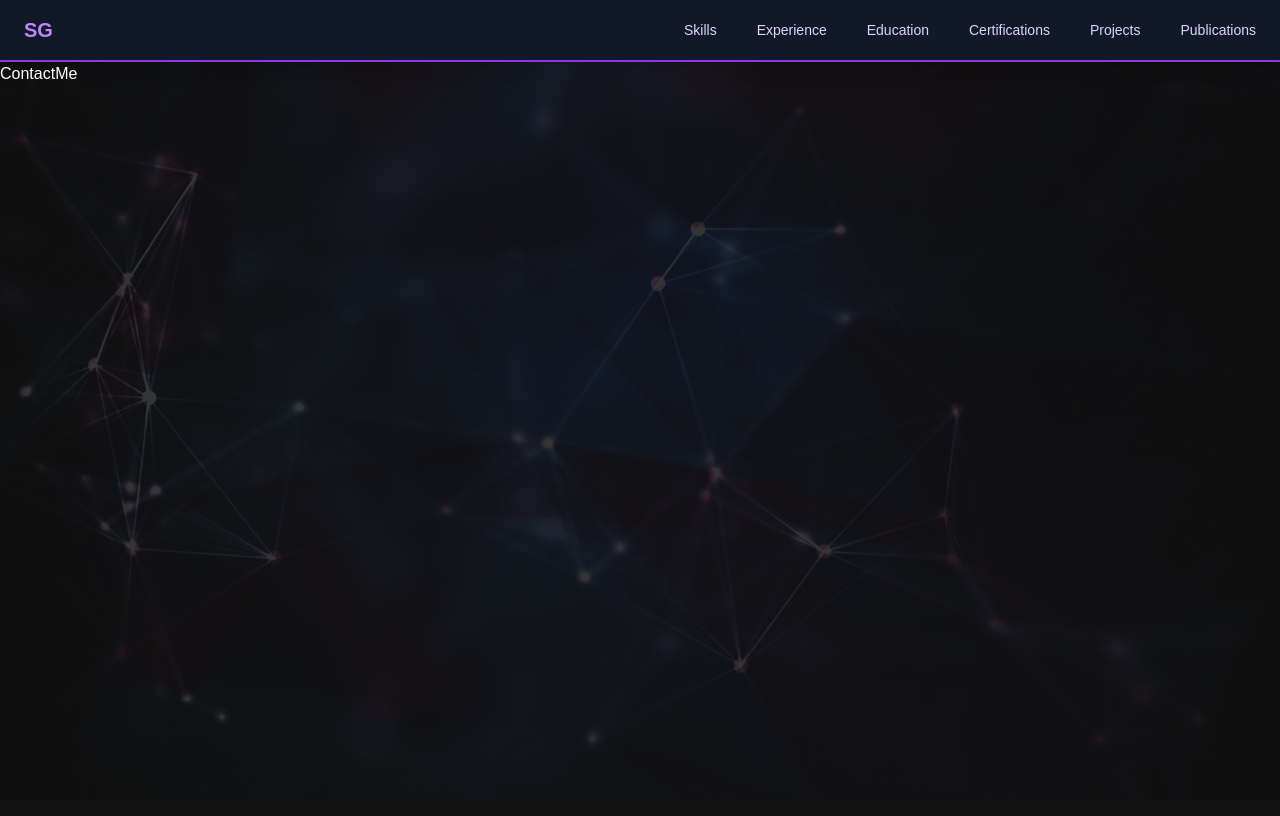
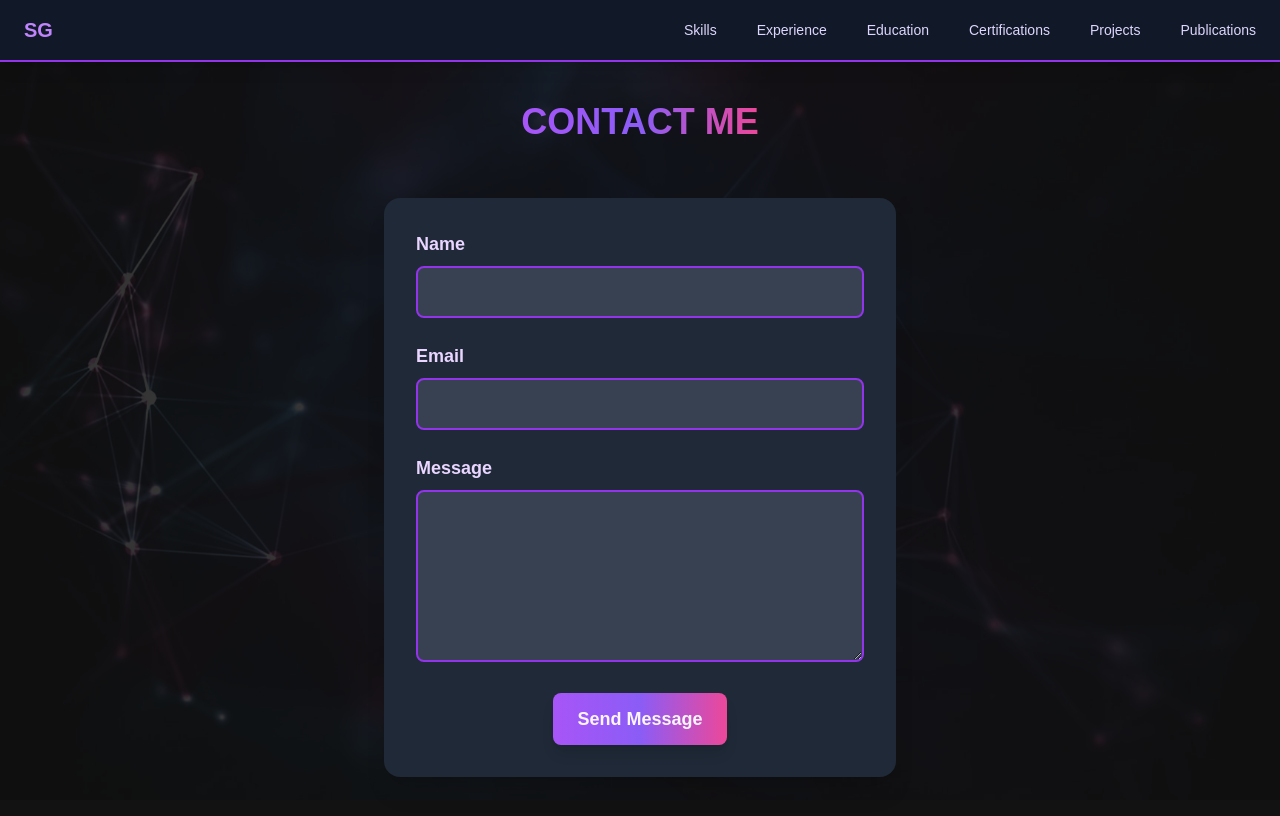
Before and after one commit to Sagnik-Coder24/Resume-Website, a React (Vite) app: page /contact in a window 1280 px wide. Built offline with nearby package versions, Linux system fonts and the light colour scheme.

Commit message:
Insta comp and added animation

```diff
--- a/src/App.css
+++ b/src/App.css
@@ -38,6 +38,42 @@
 /* Firefox */
 .custom-scrollbar {
   scrollbar-width: none; /* Hide scrollbar in Firefox */
+}
+
+/* Text animation rolling */
+.role {
+  display: block;
+  height: 100%;
+  padding-left: 8px;
+  color: #8f60ff;
+  animation: role-change 4s infinite;
+}
+
+@keyframes role-change {
+  10% {
+    transform: translateY(-102%);
+  }
+  25% {
+    transform: translateY(-100%);
+  }
+  35% {
+    transform: translateY(-202%);
+  }
+  50% {
+    transform: translateY(-200%);
+  }
+  60% {
+    transform: translateY(-302%);
+  }
+  75% {
+    transform: translateY(-300%);
+  }
+  85% {
+    transform: translateY(-402%);
+  }
+  100% {
+    transform: translateY(-400%);
+  }
 }
 
 /* Custom bullet with purple color */
@@ -109,3 +145,27 @@ li.purple-dot::before {
     transform: translateX(0%);
   }
 }
+
+@keyframes moveGradient {
+  0% {
+    background-position: 0% 50%;
+  }
+  25% {
+    background-position: 50% 0%;
+  }
+  50% {
+    background-position: 100% 50%;
+  }
+  75% {
+    background-position: 50% 100%;
+  }
+  100% {
+    background-position: 0% 50%;
+  }
+}
+
+.animated-bg {
+  background: linear-gradient(45deg, #9b4d96, #6b46c1, #d53f8c);
+  background-size: 400% 400%;
+  animation: moveGradient 6s ease infinite;
+}
--- a/src/App.jsx
+++ b/src/App.jsx
@@ -17,7 +17,7 @@ import Navbar from "./components/Navbar/Navbar.jsx";
 
 import { BrowserRouter as Router, Route, Routes } from "react-router-dom";
 import NotFound from "./components/MainPage/Notfound.jsx";
-import ContactMe from "./components/ContactMe.jsx";
+import ContactMe from "./components/MainPage/ContactMe.jsx";
 import BackToTop from "./components/Button/BackToTop.jsx";
 
 function App() {
--- a/src/assets/data.jsx
+++ b/src/assets/data.jsx
@@ -40,8 +40,12 @@ export default {
   personal_info: {
     name: "SAGNIK GHOSH",
     title: "Associate at Cognizant",
-    headline:
-      "Aspiring Full Stack Developer with 2+ years of experience, a strong passion for DSA, problem-solving, and a commitment to lifelong learning",
+    headline: [
+      "Full Stack Developer",
+      "DSA enthusiast",
+      "Problem solver",
+      "Lifelong learner", // Must be 4
+    ],
     location: {
       city: "Kolkata",
       state: "West Bengal",
@@ -63,7 +67,7 @@ export default {
     profile_picture: profile_pic,
   },
   summary: [
-    "Software Engineer at Cognizant with a passion for coding 💻 and continuous learning 📚.",
+    "Software Engineer at Cognizant ( 2+ YOE ) with a passion for coding 💻 and continuous learning 📚.",
     "Focused on mastering the MERN stack (MongoDB, Express, React, Node.js) 🔧.",
     "Deepening understanding of Data Structures & Algorithms (DSA) 🔍 to build efficient, scalable solutions ⚙️.",
     "Solved over 100 problems on platforms like Leetcode, enhancing problem-solving abilities 💡.",
--- a/src/components/ContactMe.jsx
+++ /dev/null
@@ -1,7 +0,0 @@
-import React from "react";
-
-const ContactMe = () => {
-  return <div>ContactMe</div>;
-};
-
-export default ContactMe;
--- /dev/null
+++ b/src/components/MainPage/ContactMe.jsx
@@ -0,0 +1,104 @@
+import React, { useState } from "react";
+
+const ContactMe = () => {
+  const [formData, setFormData] = useState({
+    name: "",
+    email: "",
+    message: "",
+  });
+
+  const handleChange = (e) => {
+    const { name, value } = e.target;
+    setFormData((prevData) => ({
+      ...prevData,
+      [name]: value,
+    }));
+  };
+
+  const handleSubmit = (e) => {
+    e.preventDefault();
+    // Handle form submission (e.g., send data to a server or email)
+    console.log(formData);
+    alert("Message sent!");
+    setFormData({ name: "", email: "", message: "" });
+  };
+
+  return (
+    <section className="text-center py-8 px-6 md:py-10 md:px-14 relative animate-fadeIn">
+      <div className="flex w-full justify-center items-center h-fit mb-14">
+        <h1 className="w-fit text-3xl lg:text-4xl font-extrabold text-transparent bg-clip-text bg-gradient-to-r from-purple-500 via-violet-500 to-pink-500 select-none uppercase">
+          Contact Me
+        </h1>
+      </div>
+
+      {/* Contact Form */}
+      <div className="max-w-lg mx-auto bg-gray-800 shadow-xl p-8 rounded-2xl animate-fadeInUp">
+        <form onSubmit={handleSubmit} className="space-y-6">
+          <div>
+            <label
+              htmlFor="name"
+              className="block text-left text-lg text-purple-200 font-semibold"
+            >
+              Name
+            </label>
+            <input
+              type="text"
+              id="name"
+              name="name"
+              value={formData.name}
+              onChange={handleChange}
+              className="w-full p-3 mt-2 border-2 border-purple-600 bg-gray-700 text-purple-200 rounded-lg focus:outline-none focus:ring-2 focus:ring-purple-500"
+              required
+            />
+          </div>
+
+          <div>
+            <label
+              htmlFor="email"
+              className="block text-left text-lg text-purple-200 font-semibold"
+            >
+              Email
+            </label>
+            <input
+              type="email"
+              id="email"
+              name="email"
+              value={formData.email}
+              onChange={handleChange}
+              className="w-full p-3 mt-2 border-2 border-purple-600 bg-gray-700 text-purple-200 rounded-lg focus:outline-none focus:ring-2 focus:ring-purple-500"
+            />
+          </div>
+
+          <div>
+            <label
+              htmlFor="message"
+              className="block text-left text-lg text-purple-200 font-semibold"
+            >
+              Message
+            </label>
+            <textarea
+              id="message"
+              name="message"
+              value={formData.message}
+              onChange={handleChange}
+              rows="6"
+              className="w-full p-3 mt-2 border-2 border-purple-600 bg-gray-700 text-purple-200 rounded-lg focus:outline-none focus:ring-2 focus:ring-purple-500"
+              required
+            ></textarea>
+          </div>
+
+          <div className="flex justify-center">
+            <button
+              type="submit"
+              className="py-3 px-6 bg-gradient-to-r from-purple-500 via-violet-500 to-pink-500 text-purple-50 text-lg font-semibold rounded-lg shadow-lg transition-all duration-300 hover:scale-105"
+            >
+              Send Message
+            </button>
+          </div>
+        </form>
+      </div>
+    </section>
+  );
+};
+
+export default ContactMe;
--- a/src/components/MainPage/Instagram.jsx
+++ b/src/components/MainPage/Instagram.jsx
@@ -1,28 +1,56 @@
-import React from "react";
+import { faCircleXmark } from "@fortawesome/free-regular-svg-icons";
+import { FontAwesomeIcon } from "@fortawesome/react-fontawesome";
+import React, { useEffect, useRef } from "react";
 
 const Instagram = ({ link, qr, setInstaClicked }) => {
+  const cardDiv = useRef(null);
+
+  useEffect(() => {
+    const handleMouseClick = (event) => {
+      if (!cardDiv.current.contains(event.target)) {
+        setInstaClicked(false);
+      }
+    };
+
+    window.addEventListener("mousedown", handleMouseClick);
+
+    return () => {
+      window.removeEventListener("mousedown", handleMouseClick);
+    };
+  }, []);
+
   return (
-    <div className="fixed top-0 left-0 w-full h-full bg-black bg-opacity-80 z-40 flex flex-col lg:flex-row justify-evenly items-center p-4 animate-fadeIn">
-      <div className="bg-gradient-to-r from-purple-500 via-violet-500 to-pink-500 p-10 rounded-2xl">
+    <div className="fixed top-0 left-0 w-full h-full bg-black bg-opacity-80 z-40 flex justify-center items-center p-4 animate-fadeIn">
+      <div
+        ref={cardDiv}
+        className="flex flex-col justify-evenly items-center py-20 px-14 sm:p-20 gap-24 border-2 border-purple-600 border-opacity-60 rounded-3xl bg-black bg-opacity-50 relative"
+      >
+        <a
+          href={link}
+          target="_blank"
+          rel="noopener noreferrer"
+          className="animated-bg p-10 rounded-2xl group"
+        >
           <img
             src={qr}
             alt={link}
-          className="max-h-[40vh] min-h-[200px] object-contain rounded-lg shadow-lg"
+            className="max-h-[40vh] min-h-[200px] object-contain rounded-lg shadow-xl group-hover:scale-105 group-hover:shadow-2xl transition-all duration-300 ease-in-out"
           />
-      </div>
+        </a>
 
         <a href={link} target="_blank" rel="noopener noreferrer">
           <div className="border-2 border-purple-600 rounded-3xl px-10 py-4 bg-black hover:bg-purple-600 transition-all duration-300 ease-out text-lg font-semibold text-purple-400 hover:text-purple-100">
-          Click here to visit Instagram page{" "}
+            Click here to visit Instagram page
           </div>
         </a>
 
         <button
-        className="absolute top-8 right-8 text-white font-bold text-2xl bg-purple-500 rounded-full p-2 hover:bg-violet-600 transition-all duration-300"
+          className="absolute top-4 right-4 font-bold text-2xl rounded-full transition-all duration-300 hover:scale-125 text-purple-200 hover:text-purple-400"
           onClick={() => setInstaClicked(false)}
         >
-        X
+          <FontAwesomeIcon icon={faCircleXmark} />
         </button>
+      </div>
     </div>
   );
 };
```
Also changed, not shown: src/components/MainPage/Header.jsx (+44 -28 lines). Lines whose indentation alone changed are shown as unchanged.
